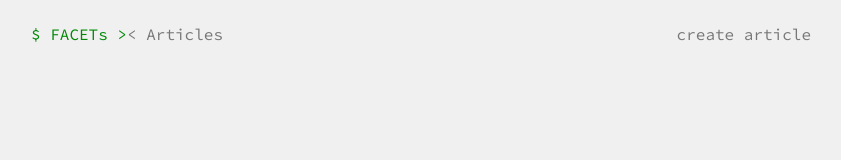
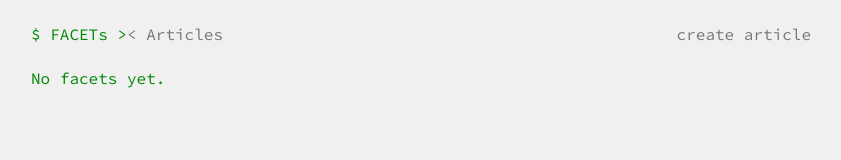
Before and after one commit to inshell-art/hone-draft.js-CRA, a React (Create React App) app: page / in a window 1280 px wide. Shown: the top 160 px of the page, without its empty margins (219-1060 px from the left). Built offline with nearby package versions, Linux system fonts and the light colour scheme.

Commit message:
complete checking details

```diff
--- a/src/components/FACETs.tsx
+++ b/src/components/FACETs.tsx
@@ -6,11 +6,11 @@
 
 import React, { useState, useEffect } from "react";
 import { Link } from "react-router-dom";
-import { fetchAllFacets, fetchAllHoningRecord, fetchFacet } from "../services/indexedDBService";
-import { Facet, FacetWithSimilarity, FacetList, HonedFacetWithHoningFacets } from "../types/types";
+import { fetchAllFacets, fetchAllHoningRecord } from "../services/indexedDBService";
+import { Facet, FacetWithSimilarity, FacetList } from "../types/types";
 import { calculateSimilarityAndSort } from "../utils/utils";
 import SimilarityBars from "./SimilarityBars";
-import _, { set } from "lodash";
+import _ from "lodash";
 
 const FACETs = () => {
   const [facetList, setFacetList] = useState<FacetList>([]);
@@ -57,6 +57,7 @@ const FACETs = () => {
   return (
     <div>
       <div className="FACETs">
+        {facetList.length === 0 && <div>No facets yet.</div>}
         {facetList.map((facet) => (
           <div key={facet.honedFacet.facetId} className="honed-facet">
             <Link to={`/article/${facet.honedFacet.articleId}#${facet.honedFacet.facetId}`}>{facet.honedFacet.title}</Link>
--- a/src/components/HoneEditor.tsx
+++ b/src/components/HoneEditor.tsx
@@ -30,7 +30,7 @@
  */
 // #endregion description
 
-import React, { useState, useEffect, useRef, ReactNode, JSXElementConstructor } from "react";
+import React, { useState, useEffect, useRef, ReactNode } from "react";
 import { useParams, useLocation } from "react-router-dom";
 import {
   Editor,
@@ -45,7 +45,7 @@ import {
   DraftHandleValue,
   EditorBlock,
 } from "draft-js";
-import { getCurrentDate, similarityBar } from "../utils/utils";
+import { getCurrentDate } from "../utils/utils";
 import { ARTICLE_TITLE, FACET_TITLE, FACET_TITLE_SYMBOL } from "../utils/constants";
 import {
   submitArticle,
@@ -56,7 +56,6 @@ import {
 } from "../services/indexedDBService";
 import HonePanel from "./HonePanel";
 import { Article } from "../types/types";
-import { set } from "lodash";
 
 const assembleArticle = (articleId: string, editorState: EditorState): Article => {
   const updateAt = getCurrentDate();
@@ -242,7 +241,6 @@ const HoneEditor = () => {
     const currentFacetId = getCurrentFacetId(anchorKey);
 
     if (isBlockEmpty && isStartOfBlock && isNotArticleTitle && currentFacetId) {
-      console.log("launchHonePanel", currentFacetId);
       const editorRoot = editorRef.current;
       let topPosition = 0;
 
```
Also changed, not shown: src/components/HonePanel.tsx (+3 -4 lines).
